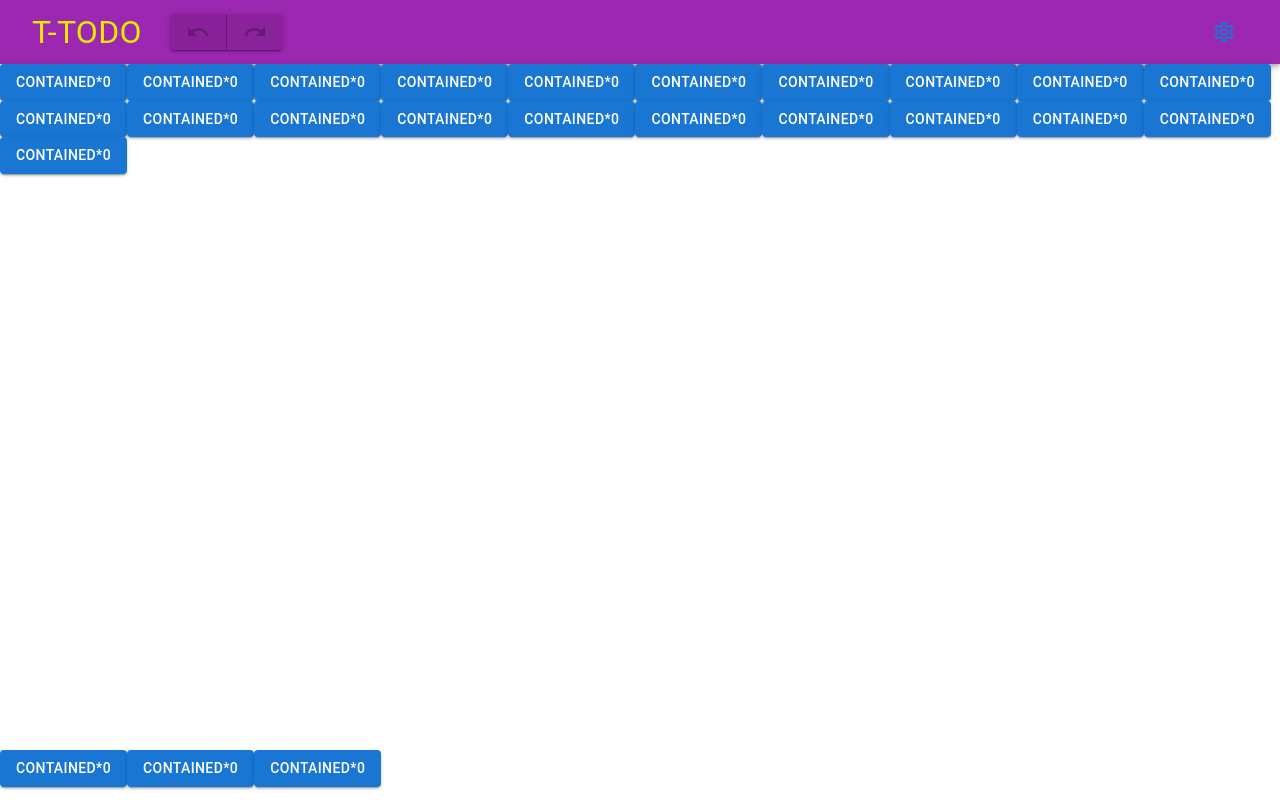
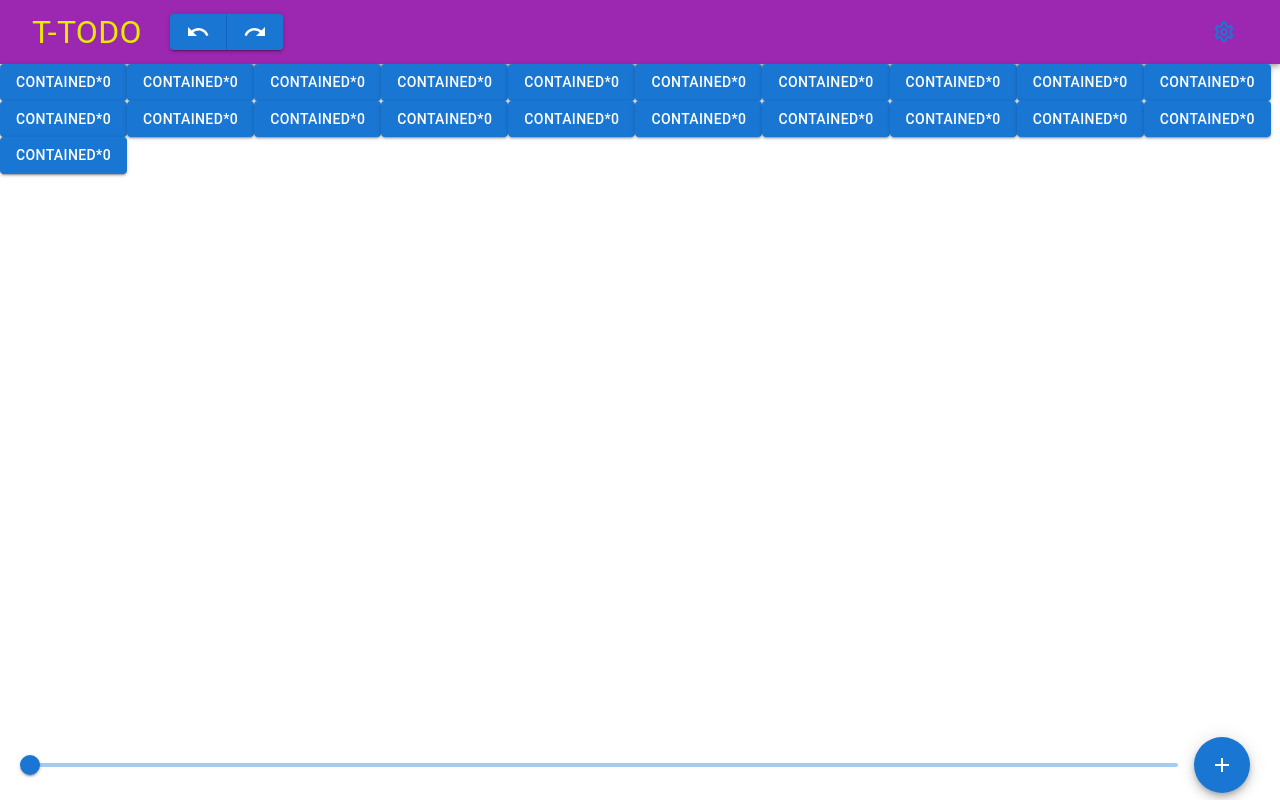
Before and after one commit to GodHexagon/to-do2, a React (Vite) app in the folder vite-project/: page / in a window 1280 px wide. Built offline with nearby package versions, Linux system fonts and the light colour scheme.

Commit message:
仮レイアウト完了

```diff
--- a/vite-project/src/App.tsx
+++ b/vite-project/src/App.tsx
@@ -6,9 +6,6 @@ import Stack from '@mui/material/Stack';
 import Grid from '@mui/material/Unstable_Grid2'; // Grid version 2
 import AppBar from '@mui/material/AppBar';
 import Toolbar from '@mui/material/Toolbar';
-import Button from '@mui/material/Button';
-import ButtonGroup from '@mui/material/ButtonGroup';
-import Typography from '@mui/material/Typography';
 import List from '@mui/material/List';
 import Divider from '@mui/material/Divider';
 import ListItem from '@mui/material/ListItem';
@@ -17,10 +14,15 @@ import ListItemIcon from '@mui/material/ListItemIcon';
 import ListItemText from '@mui/material/ListItemText';
 import SwipeableDrawer from '@mui/material/SwipeableDrawer';
 import Slider from '@mui/material/Slider';
+import Button from '@mui/material/Button';
+import ButtonGroup from '@mui/material/ButtonGroup';
+import Typography from '@mui/material/Typography';
+import Fab from '@mui/material/Fab';
 
 import RedoIcon from '@mui/icons-material/Redo';
 import UndoIcon from '@mui/icons-material/Undo';
 import SettingsIcon from '@mui/icons-material/SettingsOutlined';
+import AddIcon from '@mui/icons-material/Add';
 
 type Anchor = 'top' | 'left' | 'bottom' | 'right';
 
@@ -97,12 +99,12 @@ export const App = () => {
 
   return (
     <Stack sx={{ width: '100vw', height: '100vh' }}>
-      <AppBar position="static" color="secondary" sx={{ justifyContent: 'space-between' }}>
+      <AppBar position="static" color="secondary" sx={{ justifyContent: 'center' }}>
         <Toolbar>
           <Button variant="text" href="../index.html" sx={{ marginRight: '20px' }}>
               <Typography sx={{ fontSize: '2rem', color: '#e9e900' }}>T-ToDo</Typography>
           </Button>
-          <ButtonGroup disabled variant="contained" aria-label="outlined button group">
+          <ButtonGroup variant="contained" aria-label="outlined button group">
             <Button>
               <UndoIcon></UndoIcon>
             </Button>
@@ -151,11 +153,14 @@ export const App = () => {
         <Button variant="contained" onClick={() => setAdd(() => add + 1)}>Contained*{add}</Button>
       </Box>
 
-      <Grid sx={{ height: '50px' }}>
-        <Button variant="contained" onClick={() => setAdd(() => add + 1)}>Contained*{add}</Button>
-        <Button variant="contained" onClick={() => setAdd(() => add + 1)}>Contained*{add}</Button>
-        <Button variant="contained" onClick={() => setAdd(() => add + 1)}>Contained*{add}</Button>
-      </Grid>
+      <Stack paddingX="30px" direction="row" spacing={2} justifyContent="center" alignItems="center" sx={{ height: '70px' }}>
+        <Box display="flex" alignItems="center" sx={{ flex: '1' }}>
+          {sideScrollBar()}
+        </Box>
+        <Fab color="primary" aria-label="add">
+          <AddIcon />
+        </Fab>
+      </Stack>
     </Stack>
   );
 }
```
